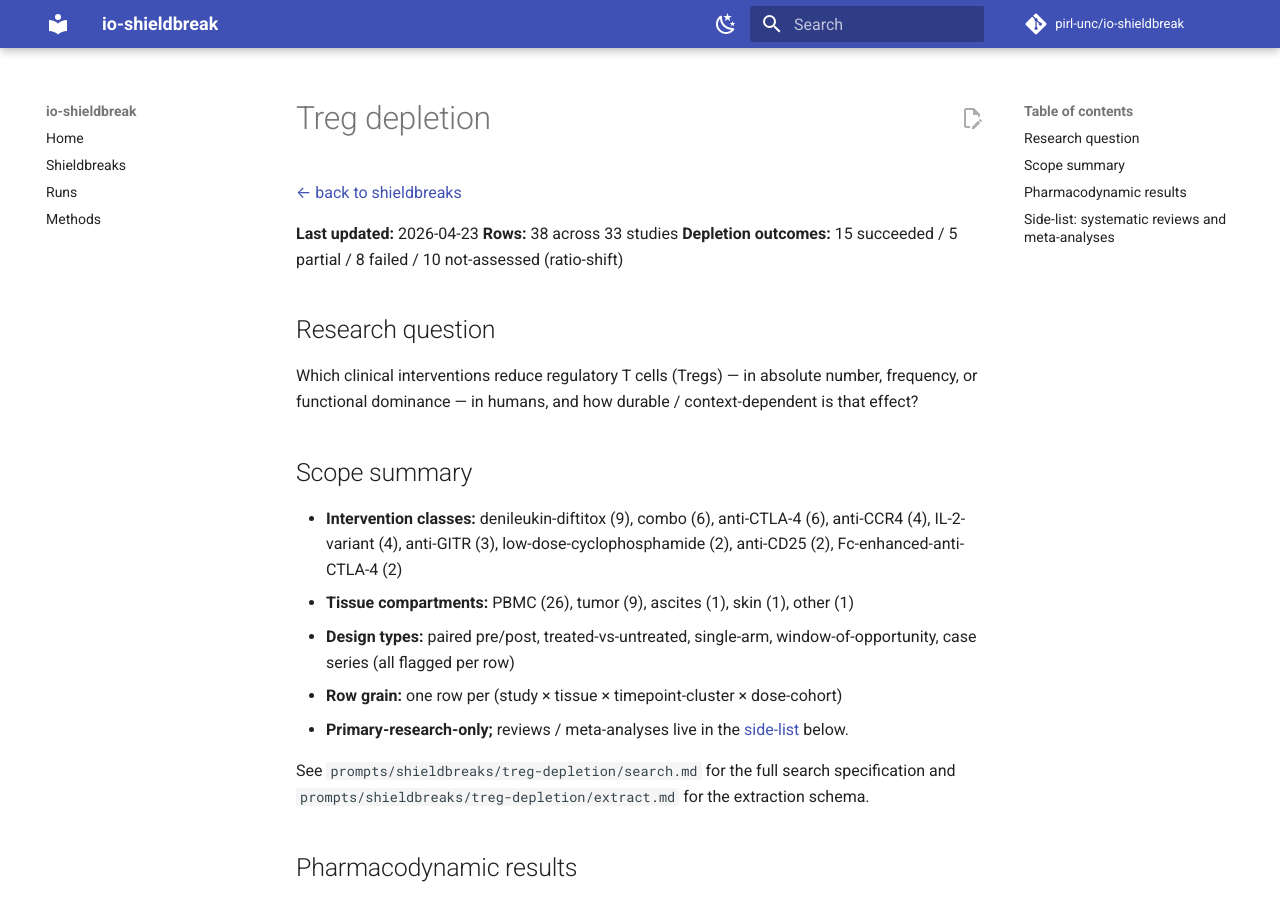
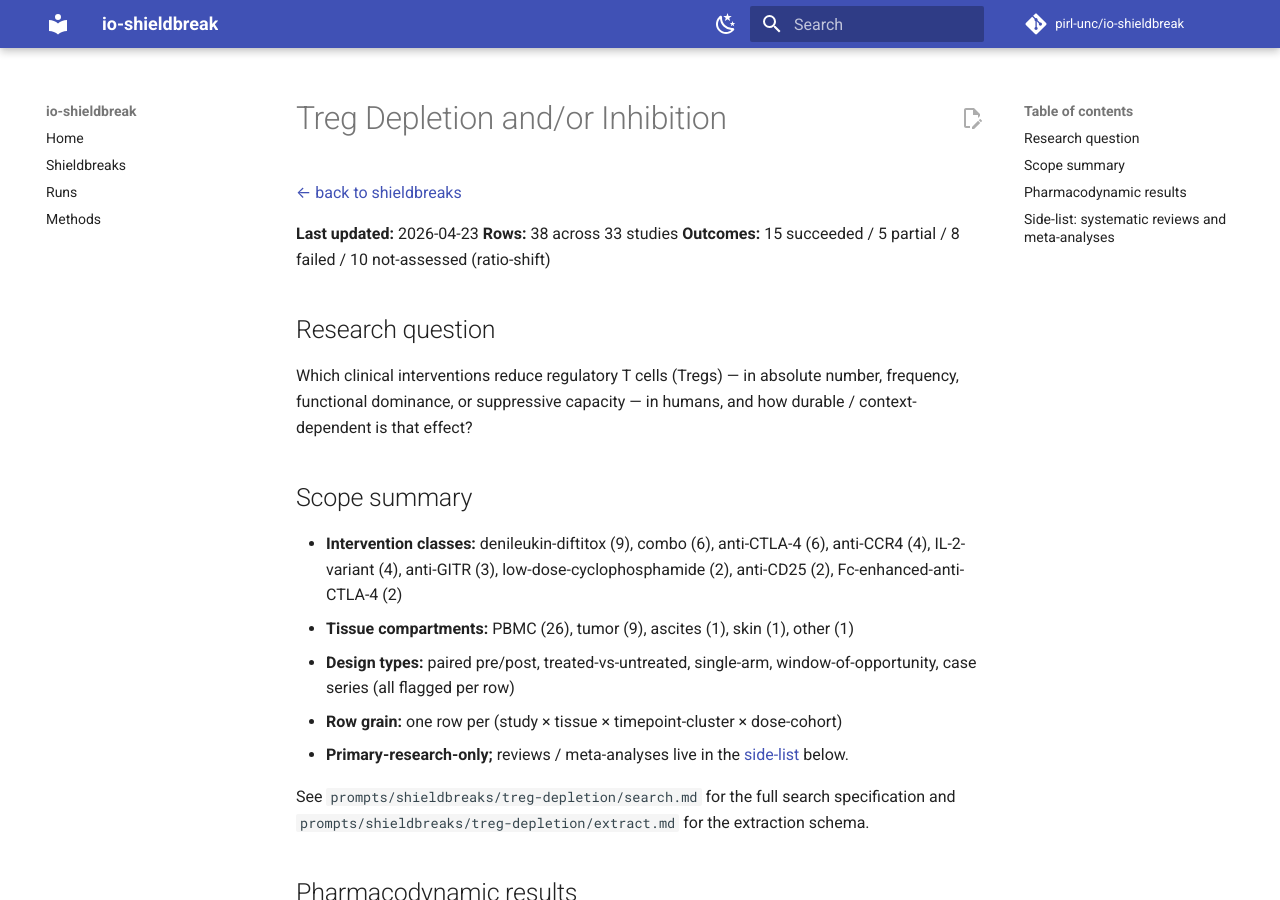
Before and after one commit to pirl-unc/io-shieldbreak, an MkDocs documentation site: the page built from docs/shieldbreaks/treg-depletion/index.md, in a window 1280 px wide and 900 px high. Built offline with MkDocs 1.6.1 and Material for MkDocs 9.7.7, drawn with Linux system fonts in a browser that asks for light colours; comment, search, counter and statistics services are not loaded.

Commit message:
shieldbreaks: display_title + research_question from schema; Critique column in index
- Add display_title and research_question fields to schema.json; generator
  reads them per-shieldbreak instead of hardcoding.
- treg-depletion title: "Treg Depletion and/or Inhibition" (scope now includes
  functional inhibition, not only depletion).
- Research question widened: add "suppressive capacity" alongside absolute
  number / frequency / functional dominance.
- Intervention-class enum extended with anti-TNFR2, anti-TIGIT, EP4-antagonist,
  DNMTi, and CAR-T-Treg-targeted so inhibition-focused rows have a home.
- Outcomes label on shieldbreak header is no longer "Depletion outcomes"
  (neutralized for inhibition studies).
- Active Shieldbreaks table gains a Critique column that links to
  docs/shieldbreaks/<slug>/critique.md when present, em-dash otherwise.

Schema version bumped to 2.

Co-Authored-By: Claude Opus 4.7 (1M context) <noreply@anthropic.com>

```diff
--- a/docs/shieldbreaks/treg-depletion/index.md
+++ b/docs/shieldbreaks/treg-depletion/index.md
@@ -1,12 +1,12 @@
-# Treg depletion
+# Treg Depletion and/or Inhibition
 
 [← back to shieldbreaks](../index.md)
 
-**Last updated:** 2026-04-23  **Rows:** 38 across 33 studies  **Depletion outcomes:** 15 succeeded / 5 partial / 8 failed / 10 not-assessed (ratio-shift)
+**Last updated:** 2026-04-23  **Rows:** 38 across 33 studies  **Outcomes:** 15 succeeded / 5 partial / 8 failed / 10 not-assessed (ratio-shift)
 
 ## Research question
 
-Which clinical interventions reduce regulatory T cells (Tregs) — in absolute number, frequency, or functional dominance — in humans, and how durable / context-dependent is that effect?
+Which clinical interventions reduce regulatory T cells (Tregs) — in absolute number, frequency, functional dominance, or suppressive capacity — in humans, and how durable / context-dependent is that effect?
 
 ## Scope summary
 
```
Also changed, not shown: docs/shieldbreaks/index.md (+3 -3 lines), 2 other files.
